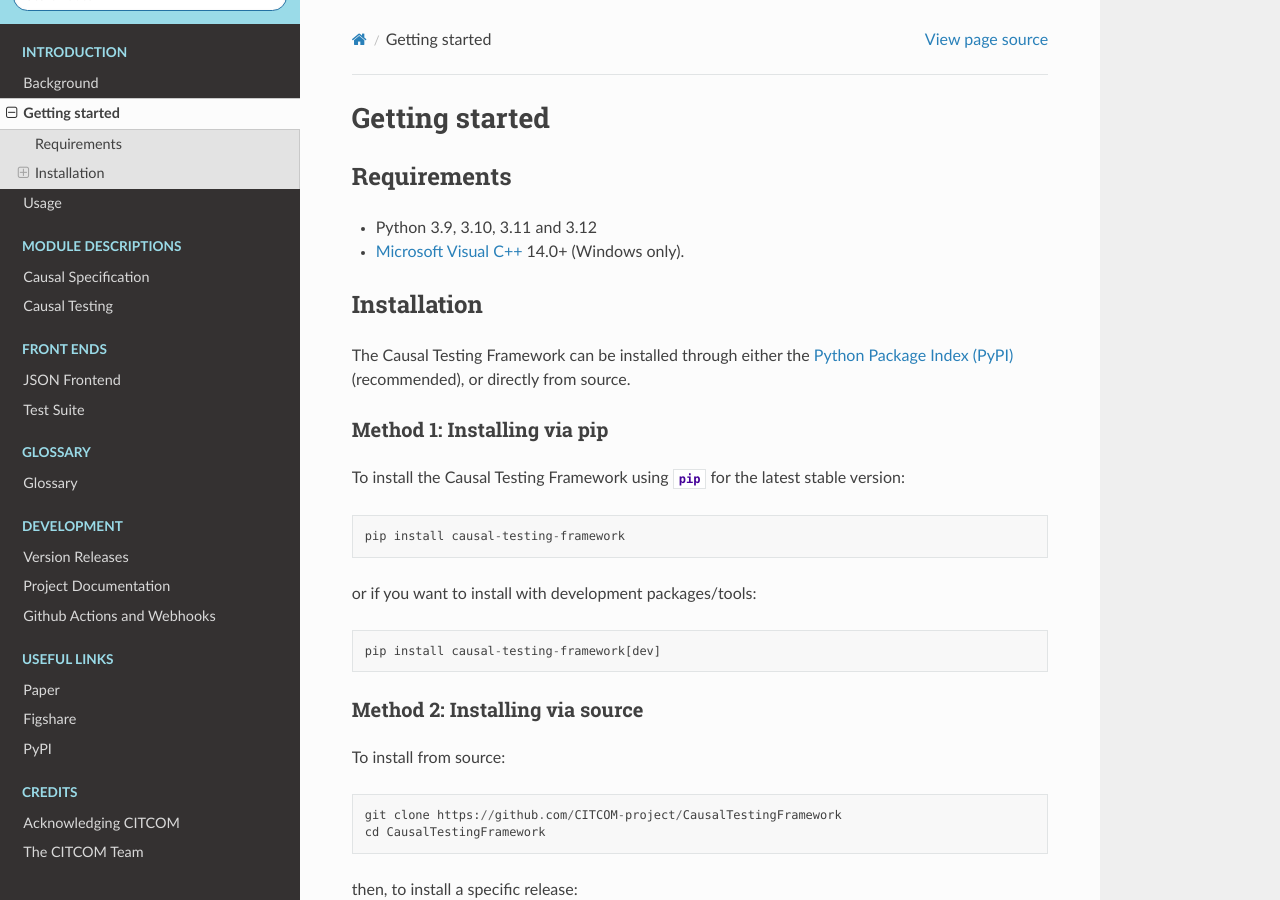
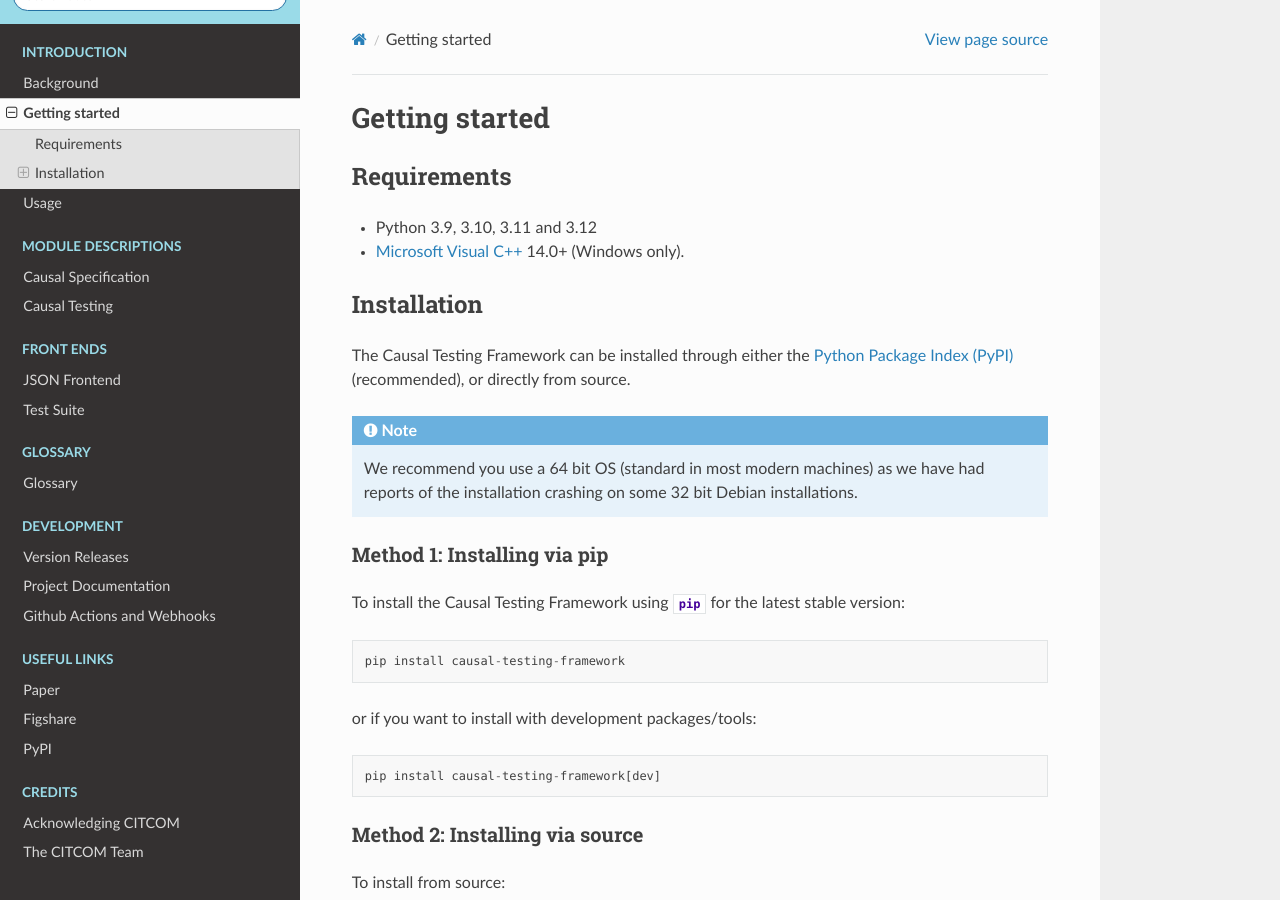
Before and after one commit to CITCOM-project/CausalTestingFramework, a Sphinx documentation site: the page built from docs/source/installation.rst, in a window 1280 px wide and 900 px high. Built offline with Sphinx 7.4.7 and the Read the Docs theme 3.1.0, drawn with Linux system fonts in a browser that asks for light colours; pages that are not in the unit, such as notebooks, are missing from menus.

Commit message:
add: note about 32-bit systems

```diff
--- a/docs/source/installation.rst
+++ b/docs/source/installation.rst
@@ -12,6 +12,9 @@ Installation
 The Causal Testing Framework can be installed through either the `Python Package Index (PyPI)`_ (recommended), or directly from source.
 
 .. _Python Package Index (PyPI): https://dl.acm.org/doi/10.1145/3607184
+
+.. note::
+   We recommend you use a 64 bit OS (standard in most modern machines) as we have had reports of the installation crashing on some 32 bit Debian installations.
 
 Method 1: Installing via pip
 ..............................
```
